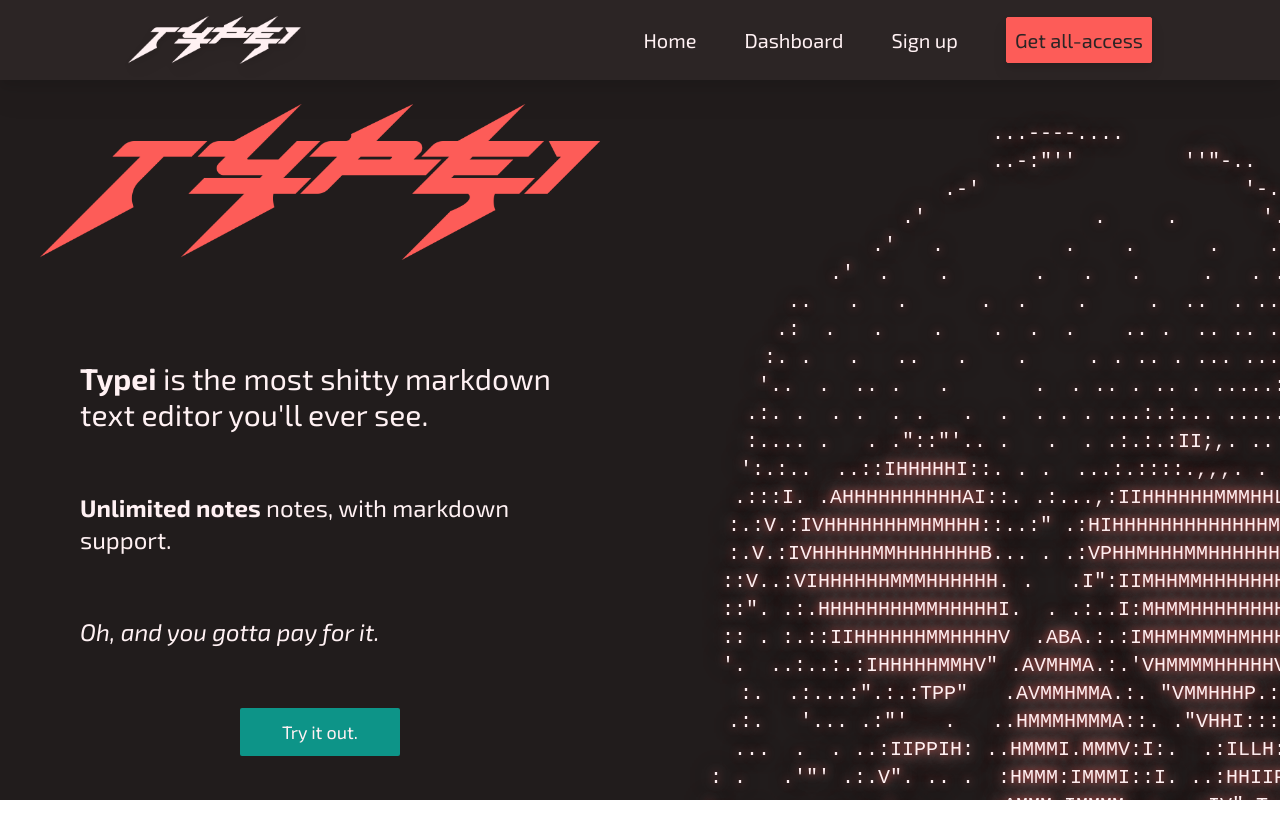
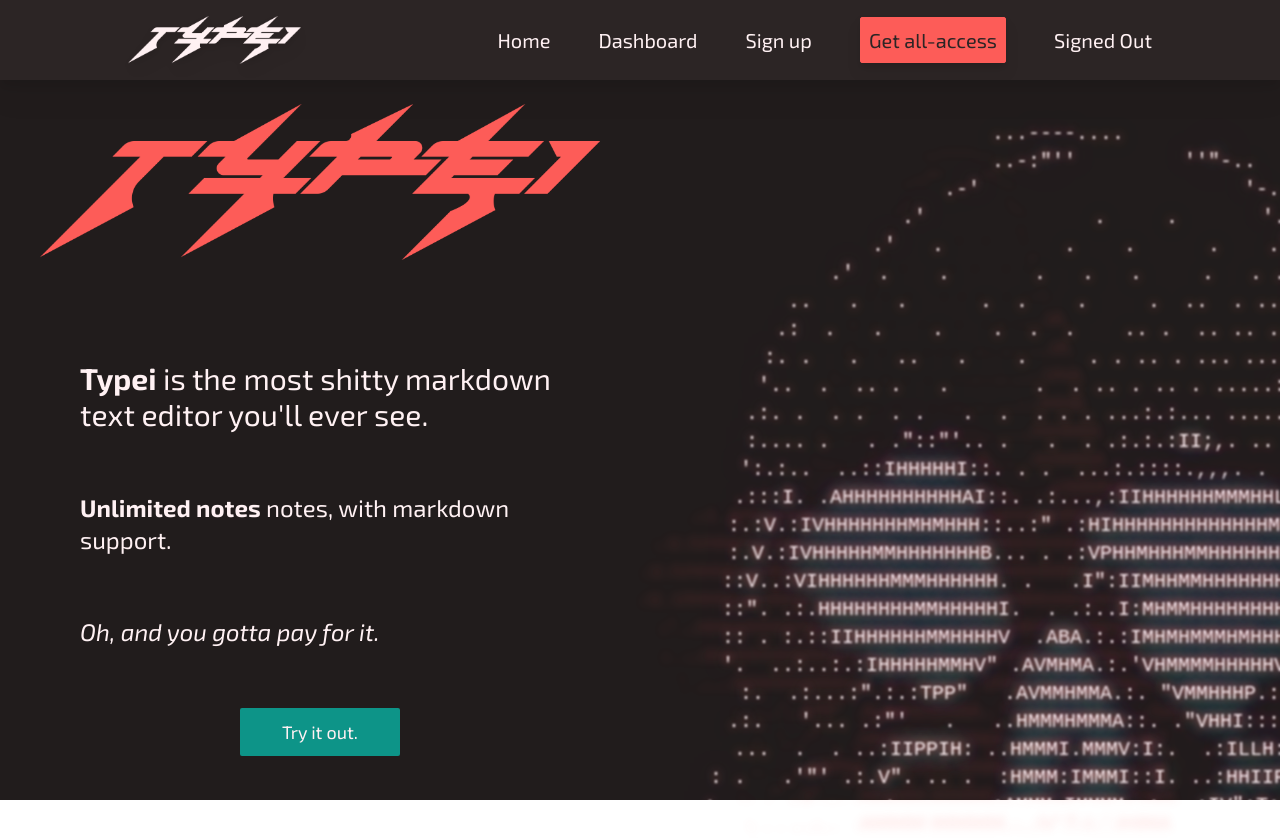
Before and after one commit to git-chad/typei, a React (Vite) app: page / in a window 1280 px wide. Shown: the top 838 px of the page. Before the commit the page ends 800 px from the top, so only its background shows below. Built offline with nearby package versions, Linux system fonts and the light colour scheme; no server answers; the HTML template or start-up script is replaced by a standard one.

Commit message:
aesthetical enhancements

```diff
--- a/src/components/Asciitest.jsx
+++ b/src/components/Asciitest.jsx
@@ -94,7 +94,7 @@ const Asciitest = () => {
 
   return (
     <div
-      className=" p-10 typed-wrap glow flex justify-center items-center text-center"
+      className=" p-10 typed-wrap glow flex justify-center items-center text-center blur-[1px]"
       style={{ whiteSpace: "pre" }}
       // ref={}
     >
--- a/src/components/ModalLimitReached.jsx
+++ b/src/components/ModalLimitReached.jsx
@@ -1,4 +1,4 @@
-import React, { useState } from "react";
+import React, { useState, useEffect } from "react";
 
 const ModalLimitReached = () => {
   const [showModal, setShowModal] = useState(true);
@@ -6,6 +6,13 @@ const ModalLimitReached = () => {
   const handleClose = () => {
     setShowModal(false);
   };
+
+  useEffect(() => {
+    const timer = setTimeout(() => {
+      setShowModal(false);
+    }, 5000);
+    return () => clearTimeout(timer);
+  }, []);
 
   return (
     <>
--- a/src/components/Navbar.jsx
+++ b/src/components/Navbar.jsx
@@ -1,6 +1,7 @@
 import React from "react";
 import logoCutout from "../assets/logoCutout.png";
 import { Link } from "react-router-dom";
+import AuthLogic from "./auth/AuthLogic";
 
 const Navbar = () => {
   return (
@@ -25,6 +26,7 @@ const Navbar = () => {
           >
             Get all-access
           </li></Link>
+          <AuthLogic/>
         </ul>
       </div>
     </div>
--- a/src/components/auth/LoginForm.jsx
+++ b/src/components/auth/LoginForm.jsx
@@ -27,7 +27,7 @@ const LoginForm = ({ handleSignToggle }) => {
           <div className="p-5 space-y-3">
             <label className="basic-tc text-lg">Email</label>
             <input
-              className="flex flex-col w-[66.6%] p-2 rounded-sm bg-[#3a3f3e77]"
+              className="flex flex-col w-[23rem] p-2 rounded-sm bg-[#3a3f3e77]"
               type="email"
               placeholder="Enter your email"
               value={email}
@@ -37,14 +37,14 @@ const LoginForm = ({ handleSignToggle }) => {
           <div className="p-5 space-y-3">
             <label className="basic-tc text-lg">Password</label>
             <input
-              className="flex flex-col w-[66.6%] p-2 rounded-sm bg-[#3a3f3e77]"
+              className="flex flex-col w-[23rem] p-2 rounded-sm bg-[#3a3f3e77]"
               type="password"
               placeholder="Enter your password"
               value={password}
               onChange={(e) => setPassword(e.target.value)}
             />
           </div>
-          <button className="bg-teal-800 mt-12 p-2 rounded-sm basic-tc w-[250px] self-center" type="submit">Log In</button>
+          <button className="bg-teal-600 hover:bg-teal-700 active:bg-teal-800 transition-colors mt-12 p-2 rounded-sm basic-tc w-[250px] self-center" type="submit">Log In</button>
           <button className="basic-tc opacity-80 pt-2 self-center" onClick={handleSignToggle}>
             Create an account instead
           </button>
--- a/src/components/auth/RegisterForm.jsx
+++ b/src/components/auth/RegisterForm.jsx
@@ -29,7 +29,7 @@ const RegisterForm = ({ handleSignToggle }) => {
           <div className="p-5 space-y-3">
             <label className="basic-tc text-lg">Email</label>
             <input
-              className="flex flex-col w-[66.6%] p-2 rounded-sm bg-[#3a3f3e77]"
+              className="flex flex-col w-[23rem] p-2 rounded-sm bg-[#3a3f3e77]"
               type="email"
               placeholder="Enter your email"
               value={email}
@@ -40,7 +40,7 @@ const RegisterForm = ({ handleSignToggle }) => {
           <div className="p-5 space-y-3">
             <label className="basic-tc text-lg">Password</label>
             <input
-              className="flex flex-col w-[66.6%] p-2 rounded-sm bg-[#3a3f3e77]"
+              className="flex flex-col w-[23rem] p-2 rounded-sm bg-[#3a3f3e77]"
               type="password"
               placeholder="Enter your password"
               value={password}
@@ -48,7 +48,7 @@ const RegisterForm = ({ handleSignToggle }) => {
             />
           </div>
 
-          <button className="bg-teal-800 mt-12 p-2 rounded-sm basic-tc w-[250px] self-center" type="submit">Sign Up</button>
+          <button className="bg-teal-600 hover:bg-teal-700 active:bg-teal-800 transition-colors mt-12 p-2 rounded-sm basic-tc w-[250px] self-center" type="submit">Sign Up</button>
           <button className="basic-tc opacity-80 pt-2 self-center" onClick={handleSignToggle}>
             Sign in instead
           </button>
--- a/src/index.css
+++ b/src/index.css
@@ -11,11 +11,9 @@ html {
   font-family: "Exo 2", sans-serif;
 }
 
-
 .basic-tc {
   color: #fff1f3;
 }
-
 
 .navegation-shit li:hover {
   color: #fd5c58;
@@ -46,12 +44,13 @@ html {
 
 .sidebar-header button {
   color: teal;
+  font-size: 1.2rem;
   font-weight: 500;
 }
 
 .sidebar-header button:hover {
   font-weight: 600;
-  font-size: 17px;
+  font-size: 1.3rem;
 }
 
 .disabled {
@@ -111,6 +110,42 @@ html {
   font-family: monospace;
   font-size: 20px;
   color: #fff1f3; /* Set the desired text color */
-  text-shadow: 0 0 10px #fd5c58, 0 0 30px #fd5c58, 0 0 20px teal; /* Set the desired glow color and blur size */
+  text-shadow: 0 0 10px #fd5c58, 0 0 50px #fd6c80, 0 0 30px teal,
+    rgba(53, 250, 211, 0.75) 0px 0px 20px; /* Set the desired glow color and blur size */
+  }
 
+.signup-container {
+  position: relative;
+  overflow: hidden;
 }
+
+.forms-container {
+  width: 100%;
+  position: relative;
+}
+
+.video-container {
+  position: absolute;
+  top: 0;
+  left: 0;
+  width: 100%;
+  height: 100%;
+  z-index: -1;
+}
+
+.video-overlay {
+  position: absolute;
+  top: 0;
+  left: 0;
+  width: 180%;
+  height: 100%;
+  background-color: rgba(0, 0, 0, 0.5);
+  z-index: -2;
+}
+
+.background-video {
+  position: absolute;
+  transform: translate(-50%, -50%);
+  min-width: 100%;
+  min-height: 100%;
+}
--- a/src/pages/Homepage.jsx
+++ b/src/pages/Homepage.jsx
@@ -35,6 +35,58 @@ const Homepage = () => {
             style={{ whiteSpace: "pre" }}
           >
             {/* <AsciiArt/> */}
+            <span className="absolute -z-1 text-center opacity-20 text-[#fd5c58] blur-sm">{`
+
+...----....
+..-:"''         ''"-..
+.-'                      '-.
+.'              .     .       '.
+.'   .          .    .      .    .''
+.'  .    .       .   .   .     .   . ..:.
+..   .   .      .  .    .     .  ..  . ....:IA.
+.:  .   .    .    .  .  .    .. .  .. .. ....:IA.
+:. .   .   ..   .    .     . . .. . ... ....:.:VHA.
+'..  .  .. .   .       .  . .. . .. . .....:.::IHHB.
+.:. .  . .  . .   .  .  . . . ...:.:... .......:HIHMM.
+:.... .   . ."::"'.. .   .  . .:.:.:II;,. .. ..:IHIMMA
+':.:..  ..::IHHHHHI::. . .  ...:.::::.,,,. . ....VIMMHM
+.:::I. .AHHHHHHHHHHAI::. .:...,:IIHHHHHHMMMHHL:. . VMMMM
+:.:V.:IVHHHHHHHMHMHHH::..:" .:HIHHHHHHHHHHHHHMHHA. .VMMM.
+:.V.:IVHHHHHMMHHHHHHHB... . .:VPHHMHHHMMHHHHHHHHHAI.:VMMI
+::V..:VIHHHHHHMMMHHHHHH. .   .I":IIMHHMMHHHHHHHHHHHAPI:WMM
+::". .:.HHHHHHHHMMHHHHHI.  . .:..I:MHMMHHHHHHHHHMHV:':H:WM
+:: . :.::IIHHHHHHMMHHHHV  .ABA.:.:IMHMHMMMHMHHHHV:'. .IHWW
+'.  ..:..:.:IHHHHHMMHV" .AVMHMA.:.'VHMMMMHHHHHV:' .  :IHWV
+:.  .:...:".:.:TPP"   .AVMMHMMA.:. "VMMHHHP.:... .. :IVAI
+.:.   '... .:"'   .   ..HMMMHMMMA::. ."VHHI:::....  .:IHW'
+...  .  . ..:IIPPIH: ..HMMMI.MMMV:I:.  .:ILLH:.. ...:I:IM
+: .   .'"' .:.V". .. .  :HMMM:IMMMI::I. ..:HHIIPPHI::'.P:HM.
+:.  .  .  .. ..:.. .    :AMMM IMMMM..:...:IV":T::I::.".:IHIMA
+'V:.. .. . .. .  .  .   'VMMV..VMMV :....:V:.:..:....::IHHHMH
+"IHH:.II:.. .:. .  . . . " :HB"" . . ..PI:.::.:::..:IHHMMV"
+:IP""HHII:.  .  .    . . .'V:. . . ..:IH:.:.::IHIHHMMMMM"
+:V:. VIMA:I..  .     .  . .. . .  .:.I:I:..:IHHHHMMHHMMM
+:"VI:.VWMA::. .:      .   .. .:. ..:.I::.:IVHHHMMMHMMMMI
+:."VIIHHMMA:.  .   .   .:  .:.. . .:.II:I:AMMMMMMHMMMMMI
+:..VIHIHMMMI...::.,:.,:!"I:!"I!"I!"V:AI:VAMMMMMMHMMMMMM'
+':.:HIHIMHHA:"!!"I.:AXXXVVXXXXXXXA:."HPHIMMMMHHMHMMMMMV
+V:H:I:MA:W'I :AXXXIXII:IIIISSSSSSXXA.I.VMMMHMHMMMMMM
+'I::IVA ASSSSXSSSSBBSBMBSSSSSSBBMMMBS.VVMMHIMM'"'
+I:: VPAIMSSSSSSSSSBSSSMMBSSSBBMMMMXXI:MMHIMMI
+.I::. "H:XIIXBBMMMMMMMMMMMMMMMMMBXIXXMMPHIIMM'
+:::I.  ':XSSXXIIIIXSSBMBSSXXXIIIXXSMMAMI:.IMM
+:::I:.  .VSSSSSISISISSSBII:ISSSSBMMB:MI:..:MM
+::.I:.  ':"SSSSSSSISISSXIIXSSSSBMMB:AHI:..MMM.
+::.I:. . ..:"BBSSSSSSSSSSSSBBBMMMB:AHHI::.HMMI
+:..::.  . ..::":BBBBBSSBBBMMMB:MMMMHHII::IHHMI
+':.I:... ....:IHHHHHMMMMMMMMMMMMMMMHHIIIIHMMV"
+"V:. ..:...:.IHHHMMMMMMMMMMMMMMMMHHHMHHMHP'
+ ':. .:::.:.::III::IHHHHMMMMMHMHMMHHHHM"
+   "::....::.:::..:..::IIIIIHHHHMMMHHMV"
+     "::.::.. .. .  ...:::IIHHMMMMHMV"
+       "V::... . .I::IHHMMV"'
+         '"VHVHHHAHHHHMMV:"'
+  `}</span>
             <Asciitest />
           </div>
         </div>
--- a/src/pages/SignIn.jsx
+++ b/src/pages/SignIn.jsx
@@ -2,6 +2,7 @@ import React, { useState } from "react";
 import RegisterForm from "../components/auth/RegisterForm";
 import LoginForm from "../components/auth/LoginForm";
 import AuthLogic from "../components/auth/AuthLogic";
+import testVideo from "../assets/testVideoTeal.mp4";
 
 const SignIn = () => {
   const [signToggle, setSignToggle] = useState(false);
@@ -11,14 +12,27 @@ const SignIn = () => {
   };
 
   return (
-    <div className="signup-container">
-      <div className="forms-container">
+    <div className="signup-container flex flex-row">
+      <div className="forms-container z-10 w-full">
         {signToggle ? (
           <RegisterForm handleSignToggle={handleSignToggle} />
         ) : (
           <LoginForm handleSignToggle={handleSignToggle} />
         )}
       </div>
+
+      <div className="video-background-container">
+        <div className="video-overlay">
+          <video
+            className="-z-10 top-0 left-0 absolute object-fill"
+            src={testVideo}
+            controls
+            autoPlay muted loop
+          >
+            Your browser does not support the video tag.
+          </video>
+        </div>
+      </div>
     </div>
   );
 };
--- a/src/pages/UserDashboard.jsx
+++ b/src/pages/UserDashboard.jsx
@@ -33,7 +33,7 @@ const UserDashboard = () => {
   };
 
   return (
-    <div className="flex flex-col min-h-[100vh] bg-[#211c1c]">
+    <div className="flex flex-col h-[calc(100vh-80px)] bg-[#211c1c]">
       <div className="dash-main-body flex flex-row">
         <Sidebar
           notes={notes}
```
Also changed, not shown: 1 other file (tests, documents, lock files or other folders).
